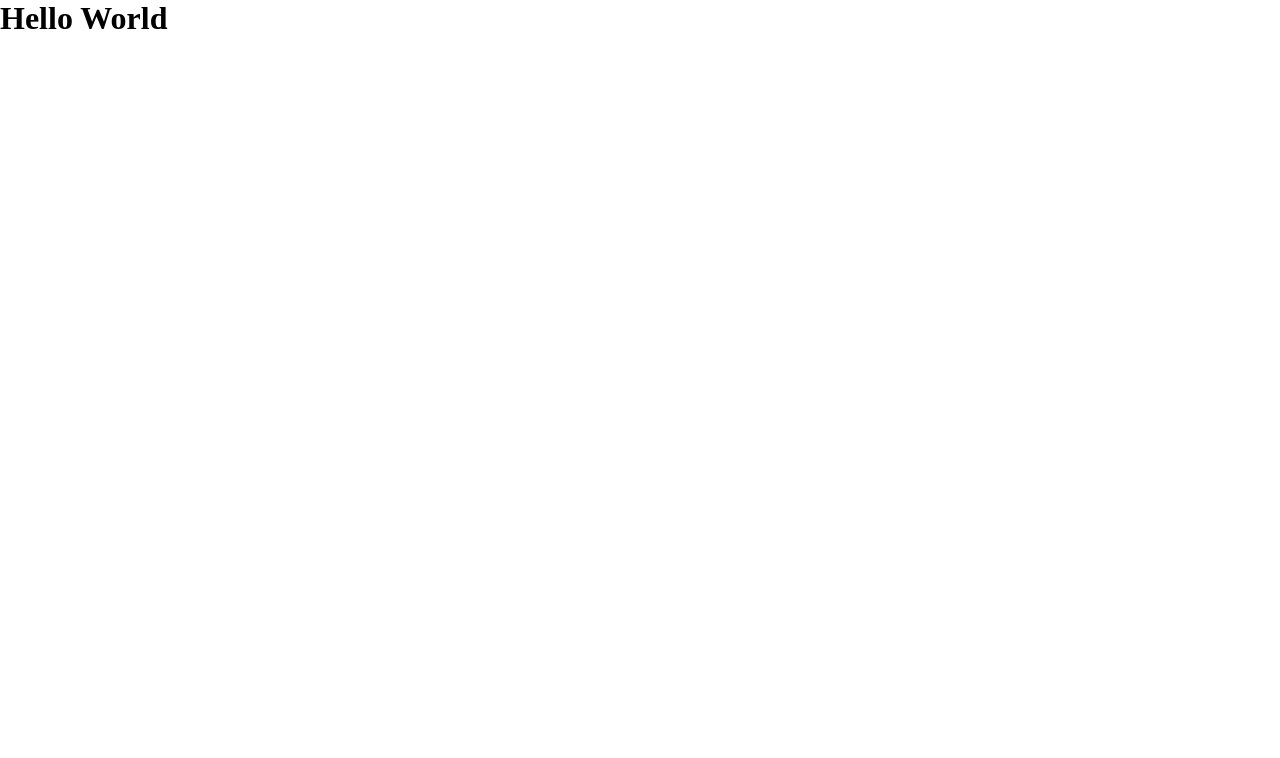
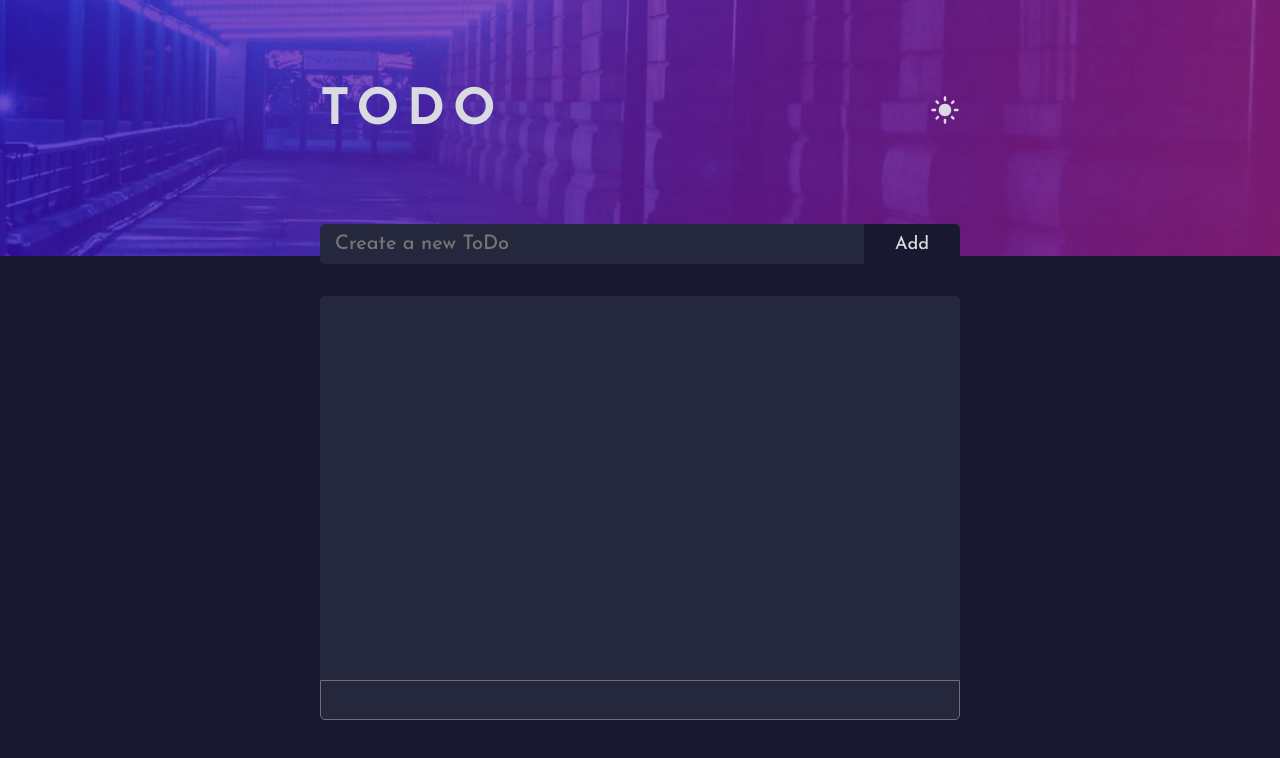
Before and after one commit to DSAghicha/mern-ts-todo, a React (Create React App) app: page / in a window 1280 px wide. Shown: the top 758 px of the page. Built offline with nearby package versions, Linux system fonts and the light colour scheme.

Commit message:
feat: Initial Designs

```diff
--- a/src/App.scss
+++ b/src/App.scss
@@ -1,5 +1,88 @@
-* {
-    margin: 0;
-    padding: 0;
-    box-sizing: border-box;
+@use './sass' as *;
+
+.App {
+    background-color: $bg-dark;
+    width: 100%;
+    height: 100vh;
+    .bg-banner{
+        width: 100%;
+        height: 20vw;
+        background: url('./assets/bg-desktop-dark.jpg') no-repeat center;
+        background-size: cover;
+    }
+
+    .main-container {
+        // border: 1px solid red;
+        position: absolute;
+        top: 50%;
+        left: 50%;
+        transform: translate(-50%, -50%);
+        height: 80%;
+        width: 50%;
+        display: flex;
+        flex-flow: column;
+
+        .heading {
+            display: flex;
+            justify-content: space-between;
+            align-items: center;
+            flex: 0 1 auto;
+            padding: 0.5em 0;
+            margin-bottom: 5rem;
+            h1 {
+                color: $font-dark;
+                font-size: 3rem;
+                letter-spacing: 0.2em;
+            }
+            #toggle-btn{
+                svg {
+                    fill: $font-dark;
+                    width: 30px;
+                    height: 30px;
+
+                    &:nth-child(2) {
+                        display: none;
+                    }
+                }
+            }
+        }
+
+        .input-cr {
+            display: flex;
+            margin-bottom: 2rem;
+            flex: 0 1 auto;
+
+            input[type=text] {
+                background-color: $primary-dark;
+                height: 40px;
+                padding: 15px;
+                color: $font-dark;
+                flex: 85%;
+                font-size: 20px;
+                border-radius: 5px 0 0 5px;
+            }
+            input[type=submit] {
+                flex: 15%;
+                cursor: pointer;
+                background-color: $bg-dark;
+                color: $font-dark;
+                font-size: 18px;
+                border-radius: 0 5px 5px 0;
+            }
+        }
+
+        .task-display {
+            background-color: $primary-dark;
+            flex: 1 1 auto;
+            border-radius: 5px 5px 0 0;
+            overflow-y: auto;
+        }
+
+        .footer {
+            flex: 0 1 40px;
+            background-color: $primary-dark;
+            border-radius: 0 0 5px 5px;
+            border: 1px solid #707070;
+        }
+    }
 }
--- a/src/App.tsx
+++ b/src/App.tsx
@@ -1,10 +1,43 @@
 import './App.scss'
 import { FC } from "react";
+import { ReactComponent as LightModeIcon } from './assets/icons/light-mode.svg'
+import { ReactComponent as DarkModeIcon } from './assets/icons/dark-mode.svg'
+
 
 const App: FC = () => {
     return(
-        <div className="App">
-            <h1>Hello World</h1>
+        <div className='App'>
+            <div className="bg-banner"></div>
+            <section className="main-container">
+                <div className="heading">
+                    <h1>TODO</h1>
+                    <div id="toggle-btn">
+                        <LightModeIcon />
+                        <DarkModeIcon />
+                    </div>
+                </div>
+                <div className="input-cr">
+                        <input type="text" name="todo-task" id="todo-task" placeholder='Create a new ToDo'/>
+                        <input type="submit" value='Add' />
+                </div>
+
+                <div className="task-display">
+                    <ul>
+                        <li></li>
+                        <li></li>
+                        <li></li>
+                        <li></li>
+                        <li></li>
+                        <li></li>
+                        <li></li>
+                        <li></li>
+                        <li></li>
+                        <li></li>
+                    </ul>
+                </div>
+
+                <div className="footer"></div>
+            </section>
         </div>
     )
 };
```
